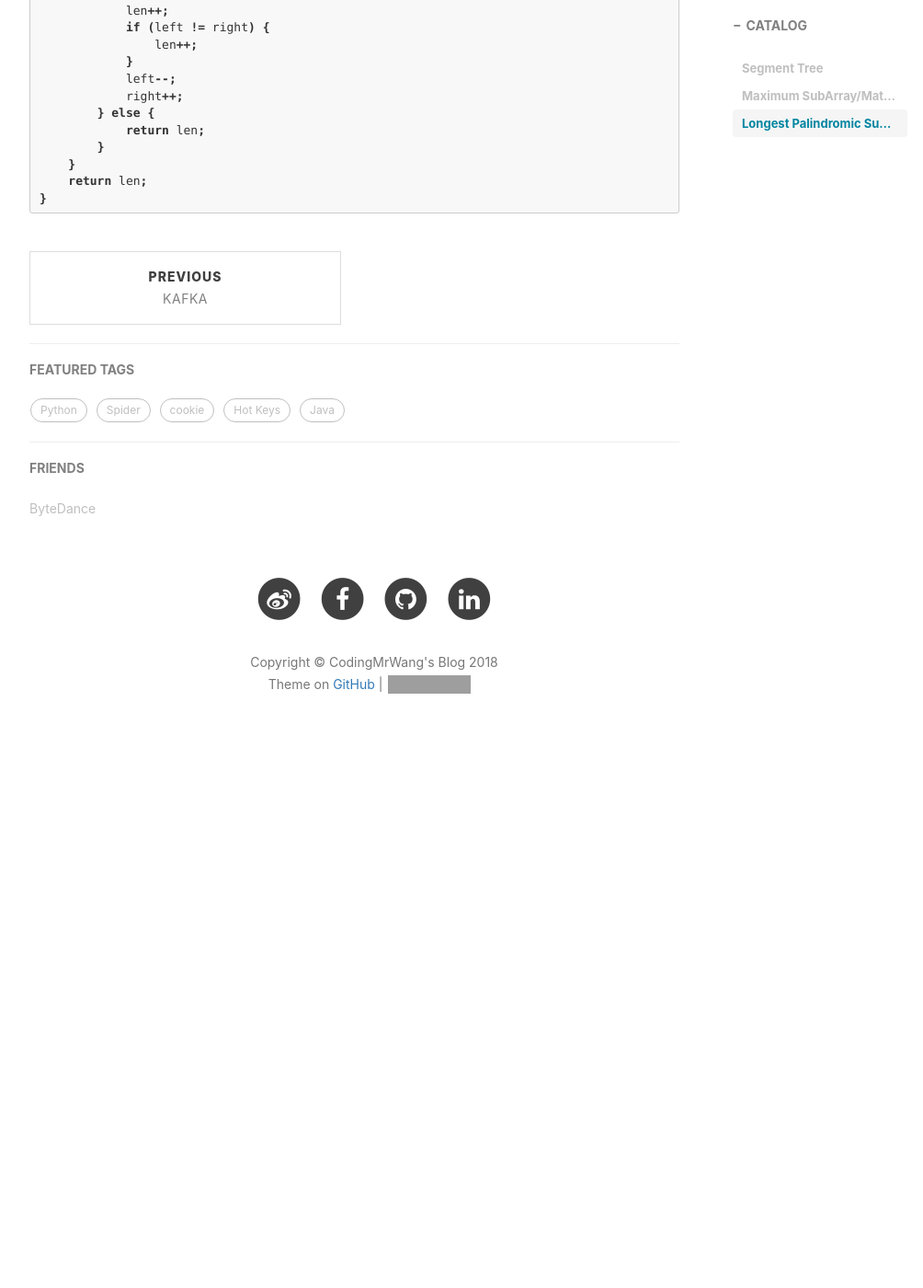
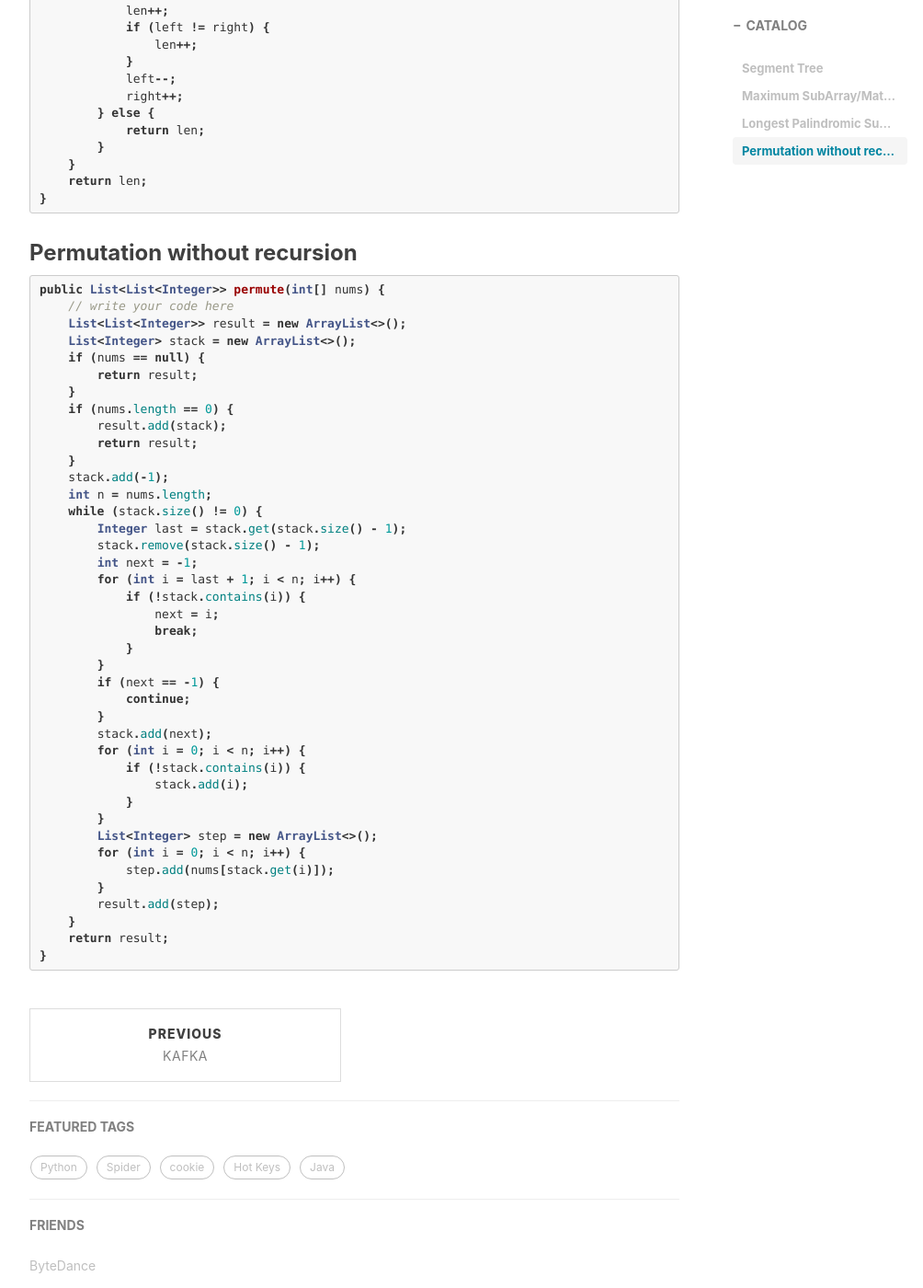
Before and after one commit to CodingMrWang/codingmrwang.github.io, a Jekyll site: the page built from _posts/2018-12-19-datastructure.md, in a window 1280 px wide and 1400 px high, scrolled down 3679 px. Shown: the whole window at 92% size, without its empty margins (233-1237 px from the left). Built offline with Jekyll 4.4.1, drawn with Linux system fonts in a browser that asks for light colours; nearby versions of some CDN libraries; comment, search, counter and statistics services are not loaded; before the commit the page ends 4527 px from its top, so only the background shows below that; grey boxes are pictures that could not be loaded.

Commit message:
Update 2018-12-19-datastructure.md

````diff
--- a/_posts/2018-12-19-datastructure.md
+++ b/_posts/2018-12-19-datastructure.md
@@ -181,3 +181,48 @@ private int helper(String s, int left, int right) {
     return len;
 }
 ```
+
+### Permutation without recursion
+
+```java
+public List<List<Integer>> permute(int[] nums) {
+    // write your code here
+    List<List<Integer>> result = new ArrayList<>();
+    List<Integer> stack = new ArrayList<>();
+    if (nums == null) {
+        return result;
+    }
+    if (nums.length == 0) {
+        result.add(stack);
+        return result;
+    }
+    stack.add(-1);
+    int n = nums.length;
+    while (stack.size() != 0) {
+        Integer last = stack.get(stack.size() - 1);
+        stack.remove(stack.size() - 1);
+        int next = -1;
+        for (int i = last + 1; i < n; i++) {
+            if (!stack.contains(i)) {
+                next = i;
+                break;
+            }
+        }
+        if (next == -1) {
+            continue;
+        }
+        stack.add(next);
+        for (int i = 0; i < n; i++) {
+            if (!stack.contains(i)) {
+                stack.add(i);
+            }
+        }
+        List<Integer> step = new ArrayList<>();
+        for (int i = 0; i < n; i++) {
+            step.add(nums[stack.get(i)]);
+        }
+        result.add(step);
+    }
+    return result;
+}
+```
````
